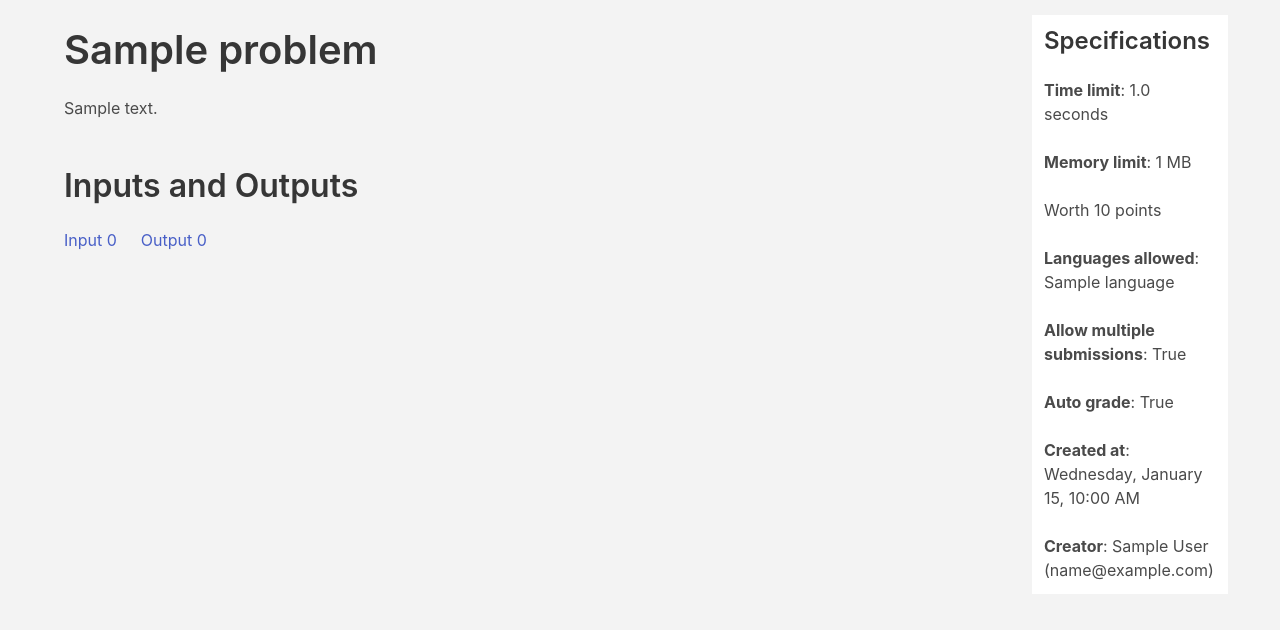
After one commit to vishnupsatish/codeio, a Flask app: template application/templates/teacher/classes/problem.html in a window 1280 px wide. The commit adds this page. Shown: the part 258-888 px from the top of the page. Run offline with Flask 2, Linux system fonts and the light colour scheme; tables that the repository leaves empty hold one stand-in row (values such as "Sample post"); the template is opened without the code that fills it: values that come from a table or form of the project are taken from there, most other values are stand-ins (such as "Sample title", 1, 10 or a date in 2020); parts of the project's set-up code (start-up, migrations or seed data) failed here and were passed over; some libraries are stand-ins or nearby versions.

Commit message:
add ability to view problems

```diff
--- /dev/null
+++ b/application/templates/teacher/classes/problem.html
@@ -0,0 +1,71 @@
+{% extends "templates/bulma_template.html" %}
+
+
+{% block head %}
+
+    <link rel="stylesheet" href="{{ url_for('static', filename='css/admin/main.css') }}">
+
+
+
+{% endblock %}
+
+{% block content %}
+
+    {% include "teacher/templates/class_navbar.html" %}
+
+    <section class="section">
+
+        <div class="container">
+
+            <div class="columns">
+                <div class="column is-10">
+                    <h2 class="title is-2">{{ problem.title }}</h2>
+                    <p class="mb-6">{{ problem.description }}</p>
+
+                    <h3 class="title is-3">Inputs and Outputs</h3>
+
+                    <div class="columns">
+                        <div class="column is-narrow">
+                            {% for i in range(input_presigned_urls|length) %}
+                                <a target="_blank" href="{{ input_presigned_urls[i] }}">Input {{ i }}</a>
+                            {% endfor %}
+                        </div>
+                        <div class="column is-narrow">
+                            {% for i in range(output_presigned_urls|length) %}
+                                <a target="_blank" href="{{ output_presigned_urls[i] }}">Output {{ i }}</a>
+                            {% endfor %}
+                        </div>
+                    </div>
+
+                </div>
+                <div class="column has-background-white">
+                    <h4 class="title is-4">Specifications</h4>
+                    <p><b>Time limit</b>: {{ problem.time_limit }} seconds</p>
+                    <br>
+                    <p><b>Memory limit</b>: {{ problem.memory_limit }} MB</p>
+                    <br>
+                    <p>Worth {{ problem.total_marks }} points</p>
+                    <br>
+                    <p><b>Languages allowed</b>:</p>
+                    {% for l in problem.languages %}
+                        <p>{{ l.name }}</p>
+                    {% endfor %}
+                    <br>
+                    <p><b>Allow multiple submissions</b>: {{ problem.allow_multiple_submissions }}</p>
+                    <br>
+                    <p><b>Auto grade</b>: {{ problem.auto_grade }}</p>
+                    <br>
+                    <p><b>Created at</b>: {{ problem.create_date_time.strftime('%A, %B %d, %I:%M %p %z') }}</p>
+                    <br>
+                    <p><b>Creator</b>: {{ problem.user.name }} ({{ problem.user.email }})</p>
+                </div>
+            </div>
+
+
+        </div>
+
+    </section>
+
+
+    <script src="{{ url_for('static', filename='js/main.js') }}"></script>
+{% endblock %}
```
Also changed, not shown: application/routes/teacher.py (+20 -0 lines), application/templates/teacher/classes/home.html (+6 -2 lines).
